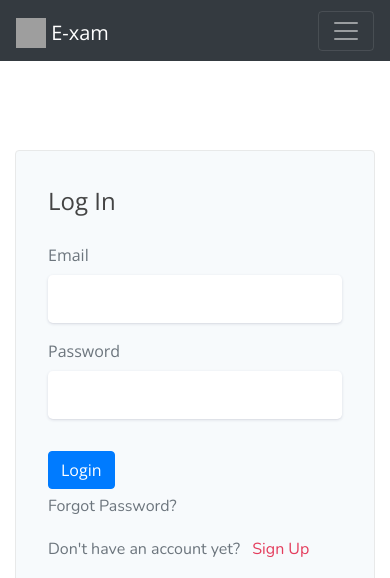
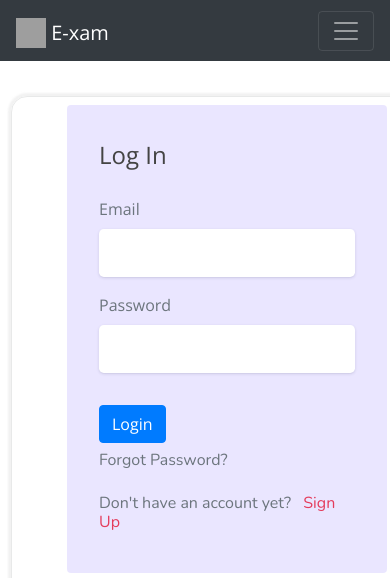
Before and after one commit to typhoon99/E-Xam, a Flask app: page /login in a window 390 px wide; the page is wider, and only the part inside the window is pictured. Shown: the top 578 px of that part. Run offline with Flask 2, Linux system fonts and the light colour scheme; some libraries are stand-ins or nearby versions; grey boxes are pictures that could not be loaded.

Commit message:
Register and Login Page UI

```diff
--- a/server/auth/templates/login.html
+++ b/server/auth/templates/login.html
@@ -161,12 +161,10 @@
       }
 
       .loginCard{
-        background-color: #f7fafc;
-        margin-top:150px;
-        margin-bottom:150px;
-        padding:2rem;
-        /* box-shadow: 0px 0px 2px 3px rgba(211, 210, 210, 0.288); */
+        margin: 0rem 3rem;
+        box-shadow: 0px 0px 2px 3px rgba(211, 210, 210, 0.288);
         border: 1px solid #e8e9e9;
+        border-radius: 1rem;
       }
 
       .loginFormControl{
@@ -182,12 +180,37 @@
       .loginFormGroup{
           font-size: 1rem;
       }
+
+      .loginImage{
+        width: 25rem;
+        height: 25rem;
+      }
+      .loginContainer{
+        margin: 6rem 2rem 2rem 2rem;
+      }
+
+      .login{
+        width: 30rem;
+        border: none;
+        padding: 2rem;
+        background-color: rgb(194 183 255 / 35%);
+      }
+
+      @media (max-width:767.99px) {
+        .login{
+        width: 20rem;
+      }
+      }
+
+
 </style>
 <div>
 
-    <div class="container">
-
-        <div class="col-md-6 offset-md-3 card loginCard" >
+    <div class="container loginContainer">
+         <div class="row justify-content-center">
+           <div class="loginCard d-lg-flex  ">
+            <div class="card mx-auto my-2 my-lg-0 login col-lg-6 m-0 order-xs-last order-lg-first">
+              <!-- <div class="card " > -->
                 <div class="content-section ">
                     <form method="POST" , action="">
                         {{ form.hidden_tag() }}
@@ -242,6 +265,15 @@
                     </div>
                 </div>
             </div>
+            <!-- </div> -->
+            <div class="col-lg-6 order-xs-first order-lg-last">
+              <img class="loginImage" src="https://image.freepik.com/free-vector/sign-page-abstract-concept-illustration-enter-application-mobile-screen-user-login-form-website-page-interface-ui-new-profile-registration-email-account_335657-936.jpg" alt="">
+            </div>
+
+           </div>
+
+         </div>
+
     </div>
 </div>
 
@@ -252,13 +284,13 @@
         <div class="row">
 
           <div class="col-lg-3 col-md-6 footer-contact">
-            <h3>Pariksha</h3>
+            <h3>E-xam</h3>
             <p>
               Bennett University <br>
               Greater Noide, 201010<br>
               India<br><br>
 
-              <strong>Email:</strong> PARiKSHA@gmail.com<br>
+              <strong>Email:</strong> E-xam@gmail.com<br>
             </p>
           </div>
 
@@ -287,9 +319,9 @@
           </div>
 
            <div class="col-lg-4 col-md-6">
-            <h2>PARiKSHA</h2>
+            <h2>E-xam</h2>
             <h4><p>
-                Pariksha is created with a motive of providing a unified platform to students and teachers so that the process of learning and its quality does not reduces in these tough times.
+                E-xam is created with a motive of providing a unified platform to students and teachers so that the process of learning and its quality does not reduces in these tough times.
               </p>
             </h4>
             </p>
```
Also changed, not shown: server/auth/templates/register.html (+30 -5 lines). Lines whose indentation alone changed are shown as unchanged.
